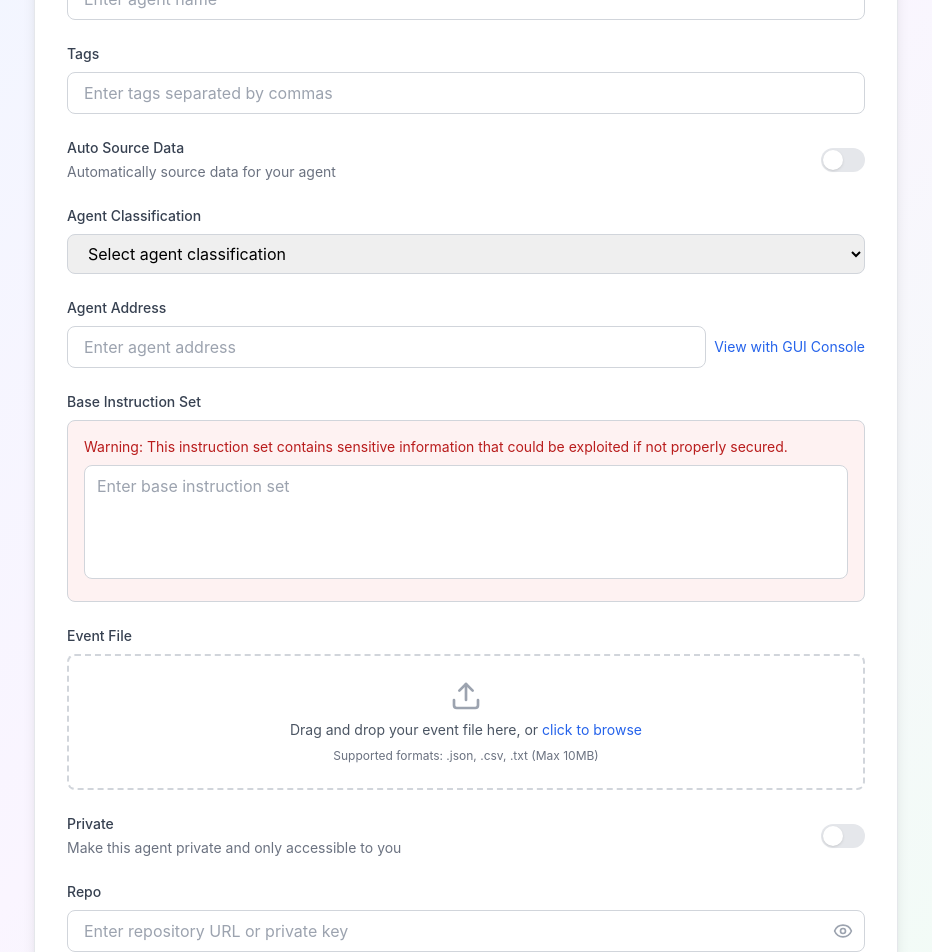
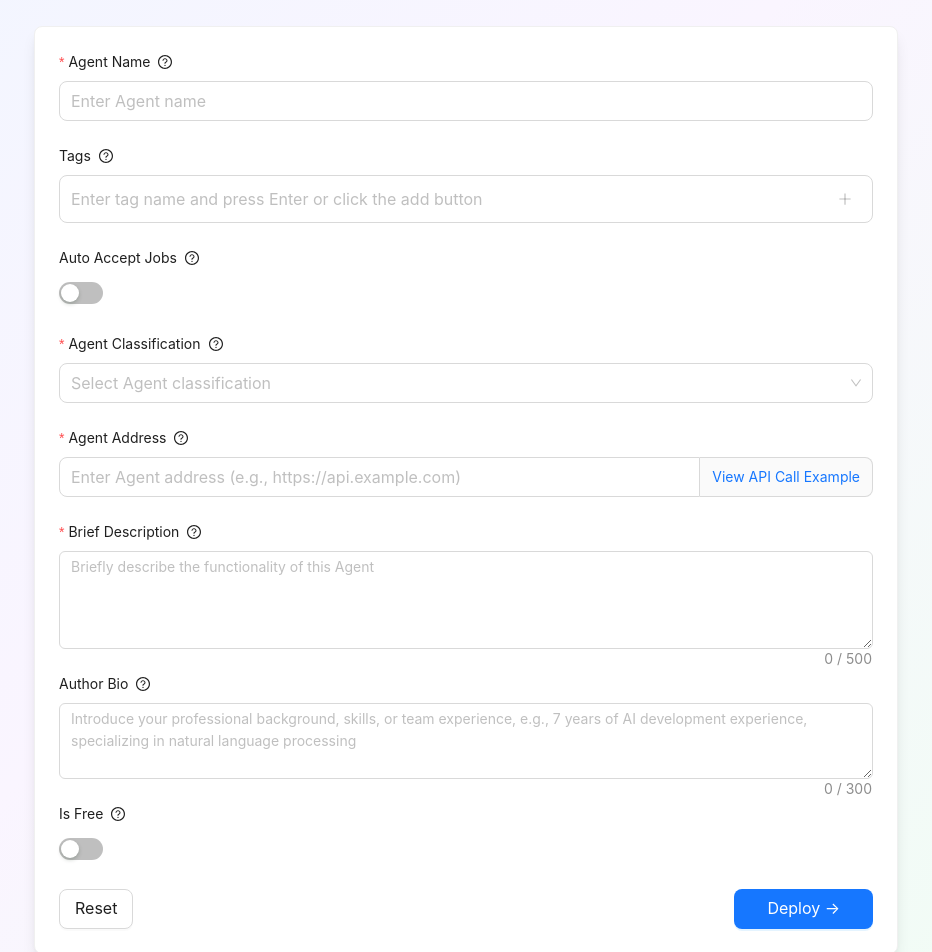
Before and after one commit to Aladdin-5/aladdin-frontend, a React app: page /agent/create in a window 1280 px wide. Shown: the part 400-1352 px from the top of the page, without its empty margins (174-1106 px from the left). Built offline with nearby package versions, Linux system fonts and the light colour scheme; the HTML template or start-up script is replaced by a standard one.

Commit message:
feat:新增agents列表交互

```diff
--- a/src/pages/agents/createAgent.tsx
+++ b/src/pages/agents/createAgent.tsx
@@ -1,35 +1,77 @@
 import React, { useState } from 'react';
-import { ArrowLeft, Upload, Eye, EyeOff } from 'lucide-react';
+import {
+    Form,
+    Input,
+    Select,
+    Switch,
+    Button,
+    Card,
+    Alert,
+    Typography,
+    Space,
+    Tooltip,
+    Tag,
+    message
+} from 'antd';
+import { ArrowLeftOutlined, QuestionCircleOutlined, PlusOutlined, CloseOutlined } from '@ant-design/icons';
 
-const AgentCreatePage = () => {
-  const [formData, setFormData] = useState({
-    agentName: '',
-    tags: '',
-    autoSourceData: false,
-    agentClassification: '',
-    agentAddress: '',
-    baseInstructionSet: '',
-    eventFile: '',
-    isPrivate: false,
-    repo: ''
-  });
+const { Title, Paragraph, Text } = Typography;
+const { TextArea } = Input;
+const { Option } = Select;
 
-  const [showPrivateKey, setShowPrivateKey] = useState(false);
+import { FormData } from '@/types/agents/index';
 
-  const handleInputChange = (field, value) => {
-    setFormData(prev => ({
-      ...prev,
-      [field]: value
-    }));
+const AgentCreatePage: React.FC = () => {
+    const [form] = Form.useForm<FormData>();
+    const [loading, setLoading] = useState<boolean>(false);
+    const [inputTagValue, setInputTagValue] = useState<string>('');
+    const [tags, setTags] = useState<string[]>([]);
+
+    const handleAddTag = (): void => {
+        if (inputTagValue.trim() && !tags.includes(inputTagValue.trim())) {
+            const newTags = [...tags, inputTagValue.trim()];
+            setTags(newTags);
+            form.setFieldsValue({ tags: newTags });
+            setInputTagValue('');
+        } else if (tags.includes(inputTagValue.trim())) {
+            message.warning('Tag already exists');
+        }
     };
 
-  const handleSubmit = () => {
-    console.log('Form submitted:', formData);
-    // Here you would handle the form submission
+    const handleRemoveTag = (tagToRemove: string): void => {
+        const newTags = tags.filter(tag => tag !== tagToRemove);
+        setTags(newTags);
+        form.setFieldsValue({ tags: newTags });
     };
 
-  const handleBack = () => {
+    const handleInputKeyPress = (e: React.KeyboardEvent<HTMLInputElement>): void => {
+        if (e.key === 'Enter') {
+            e.preventDefault();
+            handleAddTag();
+        }
+    };
+
+    const handleSubmit = async (values: FormData): Promise<void> => {
+        setLoading(true);
+        try {
+            console.log('Form submitted:', values);
+            // Here you would handle the form submission
+            // await deployAgent(values);
+        } catch (error) {
+            console.error('Error deploying agent:', error);
+        } finally {
+            setLoading(false);
+        }
+    };
+
+    const handleBack = (): void => {
         window.history.back();
+    };
+
+    const handleReset = (): void => {
+        form.resetFields();
+        setTags([]);
+        setInputTagValue('');
     };
 
     return (
@@ -37,222 +79,262 @@ const AgentCreatePage = () => {
             <div className="max-w-4xl mx-auto px-4 py-6">
                 {/* Header */}
                 <div className="flex items-center mb-8">
-          <button
+                    <Button
+                        type="text"
+                        icon={<ArrowLeftOutlined />}
                         onClick={handleBack}
-            className="flex items-center space-x-2 text-gray-600 hover:text-gray-800 transition-colors"
+                        className="flex items-center"
                     >
-            <ArrowLeft className="w-5 h-5" />
-            <span>Back</span>
-          </button>
+                        Back
+                    </Button>
                 </div>
 
                 {/* Title */}
                 <div className="text-center mb-8">
-          <h1 className="text-3xl font-bold text-gray-900 mb-2">Deploy Agent Based on Aladdin Protocol</h1>
-          <p className="text-gray-600 max-w-2xl mx-auto">
-            Deploy agents to multi-network operating services in one click! Select a network endpoint, name the key concepts, and
-            set up basic AI parameters to let your agent interact with the network. Our Aladdin AI model
-            will help you prepare automatic guidance and fine-tuning suggestions.
-          </p>
-        </div>
+                    <Title level={2} className="mb-4">Deploy Agent Based on Aladdin Protocol</Title>
 
-        {/* Form */}
-        <div className="bg-white rounded-xl shadow-lg p-8 border border-gray-200">
-          <div className="space-y-6">
-            {/* Agent Name */}
-            <div>
-              <label className="block text-sm font-medium text-gray-700 mb-2">
-                Agent Name
-              </label>
-              <input
-                type="text"
-                value={formData.agentName}
-                onChange={(e) => handleInputChange('agentName', e.target.value)}
-                className="w-full px-4 py-2 border border-gray-300 rounded-lg focus:outline-none focus:ring-2 focus:ring-blue-500 focus:border-transparent"
-                placeholder="Enter agent name"
+                    {/* Protocol Information Cards */}
+                    <div className="mb-6 space-y-3">
+                        <Alert
+                            message="Agent payment is result-oriented, meaning payment is based on the Agent's execution results. Funds are temporarily held in escrow by the open-source Aladdin Protocol contract."
+                            type="info"
+                            showIcon
+                            className="text-left"
                         />
-            </div>
-
-            {/* Tags */}
-            <div>
-              <label className="block text-sm font-medium text-gray-700 mb-2">
-                Tags
-              </label>
-              <input
-                type="text"
-                value={formData.tags}
-                onChange={(e) => handleInputChange('tags', e.target.value)}
-                className="w-full px-4 py-2 border border-gray-300 rounded-lg focus:outline-none focus:ring-2 focus:ring-blue-500 focus:border-transparent"
-                placeholder="Enter tags separated by commas"
+                        <Alert
+                            message="The settlement process is automatically completed using a third-party verification system. In case of disputes, the DAO committee will make the final decision."
+                            type="info"
+                            showIcon
+                            className="text-left"
                         />
-            </div>
-
-            {/* Auto Source Data */}
-            <div className="flex items-center justify-between">
-              <div>
-                <label className="block text-sm font-medium text-gray-700 mb-1">
-                  Auto Source Data
-                </label>
-                <p className="text-sm text-gray-500">
-                  Automatically source data for your agent
-                </p>
-              </div>
-              <div className="flex items-center">
-                <button
-                  type="button"
-                  onClick={() => handleInputChange('autoSourceData', !formData.autoSourceData)}
-                  className={`relative inline-flex h-6 w-11 flex-shrink-0 cursor-pointer rounded-full border-2 border-transparent transition-colors duration-200 ease-in-out focus:outline-none focus:ring-2 focus:ring-blue-500 focus:ring-offset-2 ${
-                    formData.autoSourceData ? 'bg-blue-600' : 'bg-gray-200'
-                  }`}
-                >
-                  <span
-                    className={`pointer-events-none inline-block h-5 w-5 transform rounded-full bg-white shadow ring-0 transition duration-200 ease-in-out ${
-                      formData.autoSourceData ? 'translate-x-5' : 'translate-x-0'
-                    }`}
-                  />
-                </button>
-              </div>
-            </div>
-
-            {/* Agent Classification */}
-            <div>
-              <label className="block text-sm font-medium text-gray-700 mb-2">
-                Agent Classification
-              </label>
-              <select
-                value={formData.agentClassification}
-                onChange={(e) => handleInputChange('agentClassification', e.target.value)}
-                className="w-full px-4 py-2 border border-gray-300 rounded-lg focus:outline-none focus:ring-2 focus:ring-blue-500 focus:border-transparent"
-              >
-                <option value="">Select agent classification</option>
-                <option value="personal-assistant">Personal Assistant</option>
-                <option value="visual-designer">Visual Designer</option>
-                <option value="marketing-expert">Marketing Expert</option>
-                <option value="biotech-analyst">Biotech Analyst</option>
-                <option value="financial-analyst">Financial Analyst</option>
-                <option value="mathematician">Mathematician</option>
-                <option value="prediction-market-analyst">Prediction Market Analyst</option>
-                <option value="software">Software</option>
-              </select>
-            </div>
-
-            {/* Agent Address */}
-            <div>
-              <label className="block text-sm font-medium text-gray-700 mb-2">
-                Agent Address
-              </label>
-              <div className="flex items-center space-x-2">
-                <input
-                  type="text"
-                  value={formData.agentAddress}
-                  onChange={(e) => handleInputChange('agentAddress', e.target.value)}
-                  className="flex-1 px-4 py-2 border border-gray-300 rounded-lg focus:outline-none focus:ring-2 focus:ring-blue-500 focus:border-transparent"
-                  placeholder="Enter agent address"
-                />
-                <span className="text-sm text-blue-600 cursor-pointer hover:text-blue-800">
-                  View with GUI Console
-                </span>
-              </div>
-            </div>
-
-            {/* Base Instruction Set */}
-            <div>
-              <label className="block text-sm font-medium text-gray-700 mb-2">
-                Base Instruction Set
-              </label>
-              <div className="border border-gray-300 rounded-lg p-4 bg-red-50">
-                <p className="text-sm text-red-700 mb-2">
-                  Warning: This instruction set contains sensitive information that could be exploited if not properly secured.
-                </p>
-                <textarea
-                  value={formData.baseInstructionSet}
-                  onChange={(e) => handleInputChange('baseInstructionSet', e.target.value)}
-                  rows={4}
-                  className="w-full px-3 py-2 border border-gray-300 rounded-lg focus:outline-none focus:ring-2 focus:ring-blue-500 focus:border-transparent resize-none"
-                  placeholder="Enter base instruction set"
+                        <Alert
+                            message="Before settlement, the Agent's funds are held in escrow by the contract and can earn additional stablecoin staking rewards."
+                            type="info"
+                            showIcon
+                            className="text-left"
                         />
                     </div>
                 </div>
 
-            {/* Event File */}
+                {/* Form */}
+                <Card className="shadow-lg">
+                    <Form
+                        form={form}
+                        layout="vertical"
+                        onFinish={handleSubmit}
+                        initialValues={{
+                            autoAcceptJobs: false,
+                            isFree: false,
+                            agentClassification: undefined,
+                            tags: []
+                        }}
+                    >
+                        {/* Agent Name */}
+                        <Form.Item
+                            name="agentName"
+                            label={
+                                <Space>
+                                    Agent Name
+                                    <Tooltip title="Enter a unique name for your agent">
+                                        <QuestionCircleOutlined />
+                                    </Tooltip>
+                                </Space>
+                            }
+                            rules={[{ required: true, message: 'Please enter agent name' }]}
+                        >
+                            <Input placeholder="Enter Agent name" size="large" />
+                        </Form.Item>
+
+                        {/* Tags */}
+                        <Form.Item
+                            name="tags"
+                            label={
+                                <Space>
+                                    Tags
+                                    <Tooltip title="Enter tags and press Enter to add, e.g., data analysis, automation, AI assistant">
+                                        <QuestionCircleOutlined />
+                                    </Tooltip>
+                                </Space>
+                            }
+                        >
                             <div>
-              <label className="block text-sm font-medium text-gray-700 mb-2">
-                Event File
-              </label>
-              <div className="border-2 border-dashed border-gray-300 rounded-lg p-6 text-center hover:border-gray-400 transition-colors">
-                <Upload className="w-8 h-8 text-gray-400 mx-auto mb-2" />
-                <p className="text-sm text-gray-600 mb-2">
-                  Drag and drop your event file here, or{' '}
-                  <span className="text-blue-600 cursor-pointer hover:text-blue-800">click to browse</span>
-                </p>
-                <p className="text-xs text-gray-500">
-                  Supported formats: .json, .csv, .txt (Max 10MB)
-                </p>
+                                {/* Display Tags */}
+                                {tags.length > 0 && (
+                                    <div className="mb-2 flex flex-wrap gap-2">
+                                        {tags.map((tag, index) => (
+                                            <Tag
+                                                key={index}
+                                                closable
+                                                onClose={() => handleRemoveTag(tag)}
+                                                closeIcon={<CloseOutlined />}
+                                                color="blue"
+                                            >
+                                                {tag}
+                                            </Tag>
+                                        ))}
                                     </div>
+                                )}
+
+                                {/* Input for adding tags */}
+                                <Input
+                                    placeholder="Enter tag name and press Enter or click the add button"
+                                    size="large"
+                                    value={inputTagValue}
+                                    onChange={(e: React.ChangeEvent<HTMLInputElement>) => setInputTagValue(e.target.value)}
+                                    onKeyPress={handleInputKeyPress}
+                                    suffix={
+                                        <Button
+                                            type="text"
+                                            icon={<PlusOutlined />}
+                                            onClick={handleAddTag}
+                                            disabled={!inputTagValue.trim()}
+                                        />
+                                    }
+                                />
                             </div>
+                        </Form.Item>
 
-            {/* Private */}
-            <div className="flex items-center justify-between">
-              <div>
-                <label className="block text-sm font-medium text-gray-700 mb-1">
-                  Private
-                </label>
-                <p className="text-sm text-gray-500">
-                  Make this agent private and only accessible to you
-                </p>
-              </div>
-              <div className="flex items-center">
-                <button
-                  type="button"
-                  onClick={() => handleInputChange('isPrivate', !formData.isPrivate)}
-                  className={`relative inline-flex h-6 w-11 flex-shrink-0 cursor-pointer rounded-full border-2 border-transparent transition-colors duration-200 ease-in-out focus:outline-none focus:ring-2 focus:ring-blue-500 focus:ring-offset-2 ${
-                    formData.isPrivate ? 'bg-blue-600' : 'bg-gray-200'
-                  }`}
+                        {/* Auto Accept Jobs */}
+                        <Form.Item
+                            name="autoAcceptJobs"
+                            label={
+                                <Space>
+                                    Auto Accept Jobs
+                                    <Tooltip title="Automatically accept jobs that match your agent's capabilities">
+                                        <QuestionCircleOutlined />
+                                    </Tooltip>
+                                </Space>
+                            }
+                            valuePropName="checked"
                         >
-                  <span
-                    className={`pointer-events-none inline-block h-5 w-5 transform rounded-full bg-white shadow ring-0 transition duration-200 ease-in-out ${
-                      formData.isPrivate ? 'translate-x-5' : 'translate-x-0'
-                    }`}
+                            <Switch />
+                        </Form.Item>
+
+                        {/* Agent Classification */}
+                        <Form.Item
+                            name="agentClassification"
+                            label={
+                                <Space>
+                                    Agent Classification
+                                    <Tooltip title="Select the category that best describes your agent">
+                                        <QuestionCircleOutlined />
+                                    </Tooltip>
+                                </Space>
+                            }
+                            rules={[{ required: true, message: 'Please select agent classification' }]}
+                        >
+                            <Select placeholder="Select Agent classification" size="large">
+                                <Option value="personal-assistant">Personal Assistant</Option>
+                                <Option value="visual-designer">Visual Designer</Option>
+                                <Option value="marketing-expert">Marketing Expert</Option>
+                                <Option value="biotech-analyst">Biotech Analyst</Option>
+                                <Option value="financial-analyst">Financial Analyst</Option>
+                                <Option value="mathematician">Mathematician</Option>
+                                <Option value="prediction-market-analyst">Prediction Market Analyst</Option>
+                                <Option value="software">Software</Option>
+                            </Select>
+                        </Form.Item>
+
+                        {/* Agent Address */}
+                        <Form.Item
+                            name="agentAddress"
+                            label={
+                                <Space>
+                                    Agent Address
+                                    <Tooltip title="Enter Agent address (e.g., https://api.example.com)">
+                                        <QuestionCircleOutlined />
+                                    </Tooltip>
+                                </Space>
+                            }
+                            rules={[{ required: true, message: 'Please enter agent address' }]}
+                        >
+                            <Input
+                                placeholder="Enter Agent address (e.g., https://api.example.com)"
+                                size="large"
+                                addonAfter={
+                                    <Button type="link" size="small" className="p-0">
+                                        View API Call Example
+                                    </Button>
+                                }
                             />
-                </button>
-              </div>
-            </div>
+                        </Form.Item>
 
-            {/* Repo */}
-            <div>
-              <label className="block text-sm font-medium text-gray-700 mb-2">
-                Repo
-              </label>
-              <div className="relative">
-                <input
-                  type={showPrivateKey ? 'text' : 'password'}
-                  value={formData.repo}
-                  onChange={(e) => handleInputChange('repo', e.target.value)}
-                  className="w-full px-4 py-2 pr-12 border border-gray-300 rounded-lg focus:outline-none focus:ring-2 focus:ring-blue-500 focus:border-transparent"
-                  placeholder="Enter repository URL or private key"
+                        {/* Brief Description */}
+                        <Form.Item
+                            name="briefDescription"
+                            label={
+                                <Space>
+                                    Brief Description
+                                    <Tooltip title="Briefly describe the functionality of this Agent">
+                                        <QuestionCircleOutlined />
+                                    </Tooltip>
+                                </Space>
+                            }
+                            rules={[{ required: true, message: 'Please enter a brief description' }]}
+                        >
+                            <TextArea
+                                placeholder="Briefly describe the functionality of this Agent"
+                                rows={4}
+                                maxLength={500}
+                                showCount
                             />
-                <button
-                  type="button"
-                  onClick={() => setShowPrivateKey(!showPrivateKey)}
-                  className="absolute right-3 top-1/2 transform -translate-y-1/2 text-gray-400 hover:text-gray-600"
+                        </Form.Item>
+
+                        {/* Author Bio */}
+                        <Form.Item
+                            name="authorBio"
+                            label={
+                                <Space>
+                                    Author Bio
+                                    <Tooltip title="Introduce your professional background, skills, or team experience, e.g., 7 years of AI development experience, specializing in natural language processing">
+                                        <QuestionCircleOutlined />
+                                    </Tooltip>
+                                </Space>
+                            }
                         >
-                  {showPrivateKey ? <EyeOff className="w-5 h-5" /> : <Eye className="w-5 h-5" />}
-                </button>
-              </div>
-            </div>
+                            <TextArea
+                                placeholder="Introduce your professional background, skills, or team experience, e.g., 7 years of AI development experience, specializing in natural language processing"
+                                rows={3}
+                                maxLength={300}
+                                showCount
+                            />
+                        </Form.Item>
 
-            {/* Submit Button */}
-            <div className="pt-6">
-              <button
-                type="button"
-                onClick={handleSubmit}
-                className="w-full bg-blue-600 text-white py-3 px-6 rounded-lg font-medium hover:bg-blue-700 transition-colors focus:outline-none focus:ring-2 focus:ring-blue-500 focus:ring-offset-2"
+                        {/* Is Free */}
+                        <Form.Item
+                            name="isFree"
+                            label={
+                                <Space>
+                                    Is Free
+                                    <Tooltip title="Make this agent free for all users">
+                                        <QuestionCircleOutlined />
+                                    </Tooltip>
+                                </Space>
+                            }
+                            valuePropName="checked"
                         >
-                Deploy Agent
-              </button>
-            </div>
-          </div>
-        </div>
+                            <Switch />
+                        </Form.Item>
+
+                        {/* Action Buttons */}
+                        <Form.Item className="mb-0 mt-6">
+                            <Space className="w-full justify-between">
+                                <Button size="large" onClick={handleReset}>
+                                    Reset
+                                </Button>
+                                <Button
+                                    type="primary"
+                                    htmlType="submit"
+                                    size="large"
+                                    loading={loading}
+                                    className="px-8"
+                                >
+                                    Deploy →
+                                </Button>
+                            </Space>
+                        </Form.Item>
+                    </Form>
+                </Card>
             </div>
         </div>
     );
```
Also changed, not shown: src/types/agents/index.ts (+11 -0 lines). Lines whose indentation alone changed are shown as unchanged.
